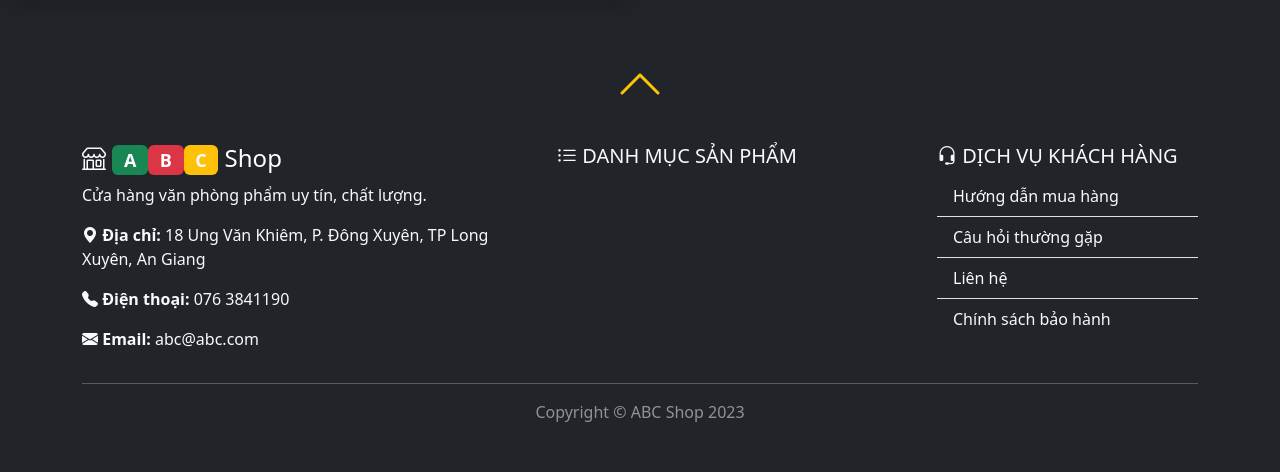
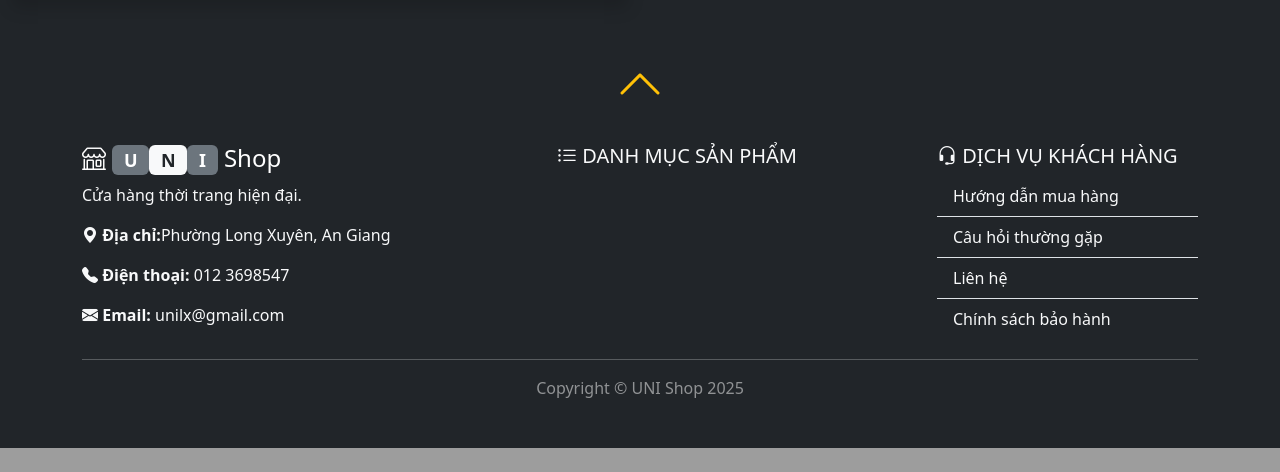
Before and after one commit to tuan-cre/shopquanao, a PHP site: page /public/group.php in a window 1280 px wide. Shown: the part 1390-1862 px from the top of the page. After the commit the page ends 1838 px from the top, so only its background shows below. Run offline with PHP 8.4, Linux system fonts and the light colour scheme; data that the repository does not hold is empty; a stand-in replaces the project's code that opens the database connection.

Commit message:
gd bottom

```diff
--- a/public/inc/bottom.php
+++ b/public/inc/bottom.php
@@ -48,13 +48,13 @@
                         <a href="index.php" class="text-decoration-none text-white">
                             <h4>
                                 <i class="bi bi-shop"></i>
-                                <span class="badge bg-success">A</span><span class="badge bg-danger">B</span><span class="badge bg-warning">C</span> Shop
+                                <span class="badge bg-secondary">U</span><span class="badge bg-light text-dark">N</span><span class="badge bg-secondary">I</span> Shop
                             </h4>
                         </a>
-                        <p>Cửa hàng văn phòng phẩm uy tín, chất lượng.</p>
-                        <p><i class="bi bi-geo-alt-fill"></i> <b>Địa chỉ:</b> 18 Ung Văn Khiêm, P. Đông Xuyên, TP Long Xuyên, An Giang</p>
-                        <p><i class="bi bi-telephone-fill"></i> <b>Điện thoại:</b> 076 3841190</p>
-                        <p><i class="bi bi-envelope-fill"></i> <b>Email:</b> abc@abc.com</p>
+                        <p>Cửa hàng thời trang hiện đại.</p>
+                        <p><i class="bi bi-geo-alt-fill"></i> <b>Địa chỉ:</b>Phường Long Xuyên, An Giang</p>
+                        <p><i class="bi bi-telephone-fill"></i> <b>Điện thoại:</b> 012 3698547</p>
+                        <p><i class="bi bi-envelope-fill"></i> <b>Email:</b> unilx@gmail.com</p>
                     </div>
                     <div class="col-md-4">
                         <h5><i class="bi bi-list-ul"></i> DANH MỤC SẢN PHẨM</h5>
@@ -77,7 +77,7 @@
                     </div>
                 </div>
                 <hr class="text-light">
-                <p class="m-0 text-center text-white-50">Copyright &copy; ABC Shop 2023</p>
+                <p class="m-0 text-center text-white-50">Copyright &copy; UNI Shop 2025</p>
             </div>
         </footer>
 
```
